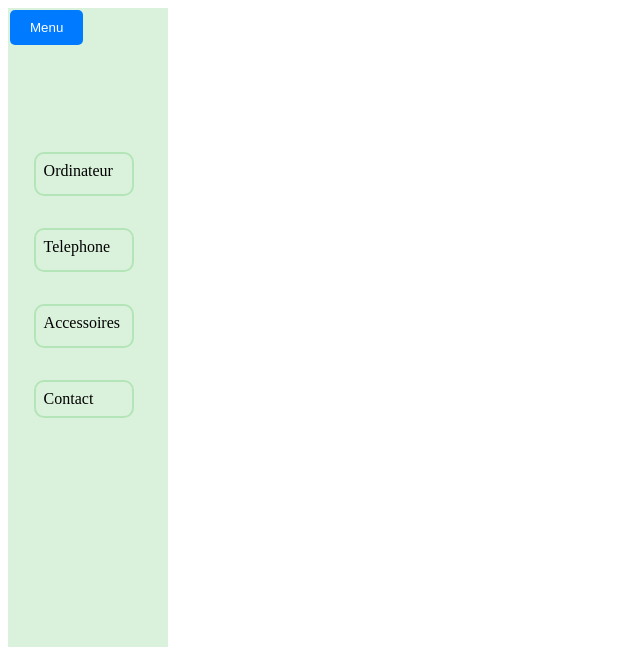
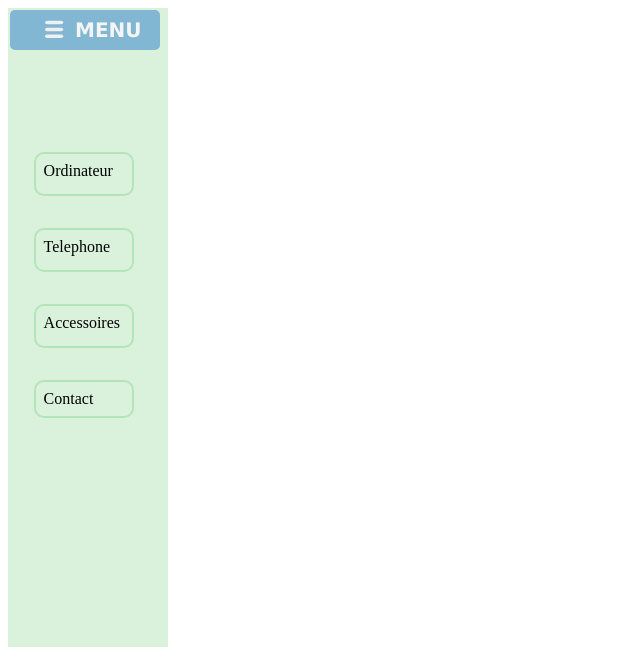
Before and after one commit to Tytyaz2/web-ING1, a PHP site: page /PHP/menu.inc.php in a window 1280 px wide. Shown: the top 647 px of the page, without its empty margins (0-640 px from the left). Run offline with PHP 8.4, Linux system fonts and the light colour scheme; data comes from the database, SQL or seed files in the repository.

Commit message:
menu fini en haut a gauche

```diff
--- a/CSS/menu.css
+++ b/CSS/menu.css
@@ -118,13 +118,13 @@
     display: block;
     padding: 10px;
     text-decoration: none;
-    color: #333;
+    color: #f5f5f5;
 }
 
 #bouton-menu {
     padding: 10px 20px;
-    background-color: #007bff;
-    color: #fff;
+    background-color: #81b7d2;
+    color: #f5f5f5;
     border: none;
     border-radius: 5px;
     cursor: pointer;
@@ -133,3 +133,70 @@
     left: 10px; /* Ajustez cette valeur pour positionner le bouton */
     z-index: 999; /* Assurez-vous que le bouton apparaît au-dessus du contenu */
 }
+
+#menu1{
+    margin-top: 35px;
+    padding: 10px 35px;
+    background-color: #81b7d2;
+    color: #f5f5f5;
+    border: none;
+    border-radius: 5px;
+    cursor: pointer;
+    position: fixed;
+    top: 20px;
+    left: 10px;
+    z-index: 999;
+    font-size: 20px;
+    font-family: Verdana, Geneva, Tahoma, sans-serif;
+    font-weight: 600;
+}
+
+.btn {
+    width: 150px;
+    height: 40px;
+    border-radius: 2px;
+    border: none;
+    transition: all 0.5s ease-in-out;
+    font-size: 20px;
+    font-family: Verdana, Geneva, Tahoma, sans-serif;
+    font-weight: 600;
+    display: flex;
+    align-items: center;
+    background: #040f16;
+    color: #f5f5f5;
+}
+
+.btn:hover {
+    box-shadow: 0 0 20px 0px #2e2e2e3a;
+}
+
+.btn .icon {
+    position: absolute;
+    height: 40px;
+    width: 70px;
+    display: flex;
+    justify-content: center;
+    align-items: center;
+    transition: all 0.5s;
+}
+
+.btn .text {
+    transform: translateX(45px);
+}
+
+.btn:hover .icon {
+    width: 135px;
+}
+
+.btn:hover .text {
+    transition: all 0.5s;
+    opacity: 0;
+}
+
+.btn:focus {
+    outline: none;
+}
+
+.btn:active .icon {
+    transform: scale(0.85);
+}
--- a/JS/index.js
+++ b/JS/index.js
@@ -1,10 +1,29 @@
 document.addEventListener("DOMContentLoaded", function() {
-    document.getElementById("bouton-menu").addEventListener("click", function () {
-        var menu = document.getElementById("menu1");
-        if (menu.style.display === "none") {
-            menu.style.display = "block";
-        } else {
-            menu.style.display = "none";
-        }
+    var menu = document.getElementById("menu1");
+    var boutonMenu = document.getElementById("bouton-menu");
+    var timeout;
+
+    // Affiche le menu lorsque la souris passe dessus
+    boutonMenu.addEventListener("mouseenter", function () {
+        clearTimeout(timeout); // Annule la fonction de masquage si elle est déjà en attente
+        menu.style.display = "block"; // Affiche le menu
+    });
+
+    // Cache le menu lorsque la souris quitte le bouton ou le menu
+    boutonMenu.addEventListener("mouseleave", function () {
+        // Utilise setTimeout pour déclencher la fonction de masquage après un délai de 200ms
+        timeout = setTimeout(function() {
+            menu.style.display = "none"; // Cache le menu
+        }, 200);
+    });
+
+    // Arrête la fonction de masquage si la souris revient sur le bouton
+    menu.addEventListener("mouseenter", function () {
+        clearTimeout(timeout); // Annule la fonction de masquage
+    });
+
+    // Cache le menu lorsque la souris quitte le menu
+    menu.addEventListener("mouseleave", function () {
+        menu.style.display = "none"; // Cache le menu
     });
 });
--- a/PHP/menu.inc.php
+++ b/PHP/menu.inc.php
@@ -33,10 +33,23 @@
         }
         echo"<a class ='bouton_menu' id='contact' href='index.php?contact'>Contact</a></div>";
         echo '<script src="JS/index.js"></script>
-        <button id="bouton-menu">Menu</button>
+
+        <button  id="bouton-menu" class="btn">
+            <span class="icon">
+                <svg viewBox="0 0 175 80" width="40" height="40">
+                    <rect width="80" height="15" fill="#f0f0f0" rx="10"></rect>
+                    <rect y="30" width="80" height="15" fill="#f0f0f0" rx="10"></rect>
+                    <rect y="60" width="80" height="15" fill="#f0f0f0" rx="10"></rect>
+                </svg>
+            </span>
+            <span class="text">MENU</span>
+        </button>
         <div id="menu1" class="menu-cache">
             <a href="index.php?categorie=Rose">Rose</a>
             <a href="index.php?categorie=bleu">Bleu</a>
             <a href="index.php?categorie=verte">Verte</a>
+
+
+
         </div>';;
     ?>
```
